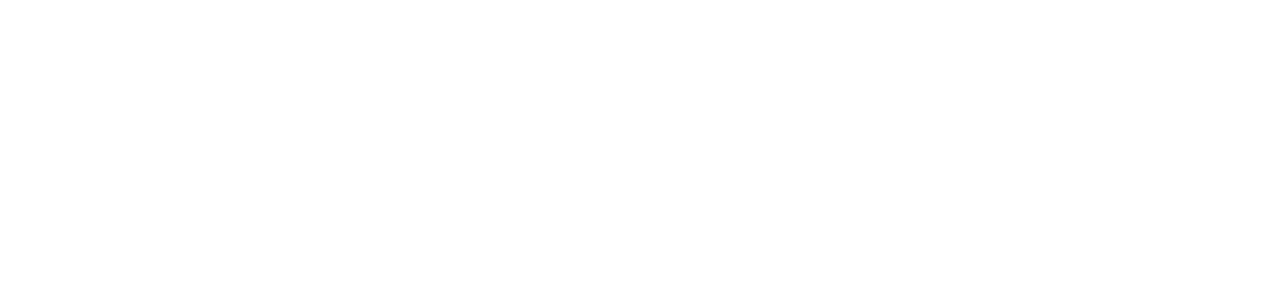
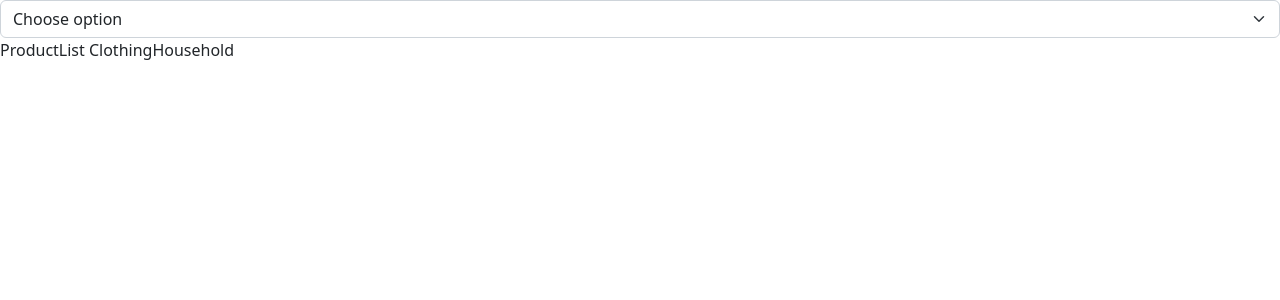
Before and after one commit to GodsplanElot/React-app, a React (Vite) app: page / in a window 1280 px wide. Shown: the top 300 px of the page. Built offline with nearby package versions, Linux system fonts and the light colour scheme.

Commit message:
Finish Test on useEffect Dependencies

```diff
--- a/src/App.tsx
+++ b/src/App.tsx
@@ -1,15 +1,18 @@
-import { useEffect } from "react";
+import { useState } from "react";
+import ProductList from "./components/ProductList";
 
 function App() {
+  const [category, setCategory]= useState('')
 
-  useEffect(() => {
-    //Side effect, It is changing something outside its component
-
-  })
 
   return (
     <div>
-
+      <select className="form-select"  onChange={(event) => setCategory(event.target.value)}>
+        <option value="">Choose option</option>
+        <option value="Clothing">Clothing</option>
+        <option value="Household">Household</option>
+      </select>
+      <ProductList category = {category} />
     </div>
   )
 }
--- a/src/components/ProductList.tsx
+++ b/src/components/ProductList.tsx
@@ -0,0 +1,23 @@
+import  { useEffect, useState } from 'react'
+
+interface Props {
+    category : string
+}
+
+const ProductList = ({category}: Props) => {
+    //
+    const [products, setProducts] = useState<string[]>([]);
+
+    useEffect (() => {
+        //callBack function.
+        console.log("Fecthing Products in ", category );
+        setProducts(['Clothing', 'Household']);
+    }, [category])
+
+
+  return (
+    <div>ProductList {products}</div>
+  )
+}
+
+export default ProductList
```
